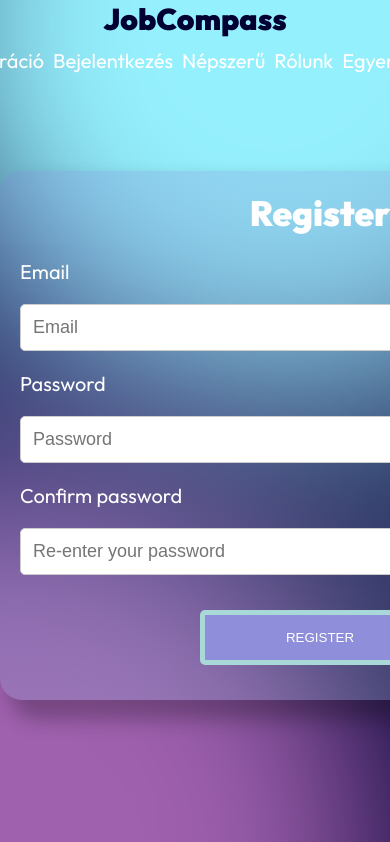
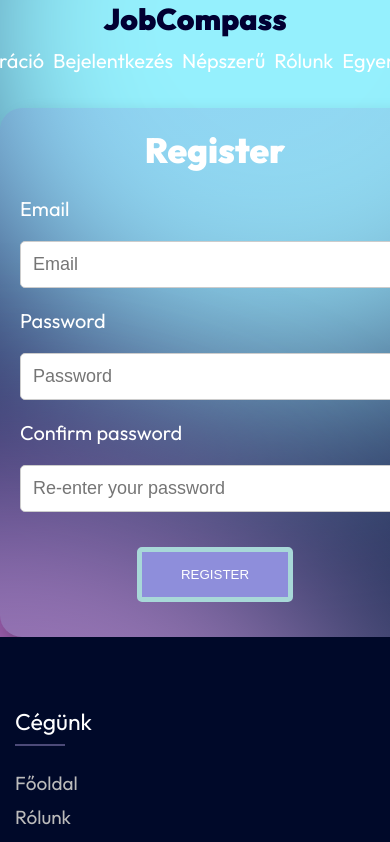
Before and after one commit to zsiza/JobCompass, an Angular app in the folder Angular/JobCompass/: page /register in a window 390 px wide. Shown: the top 842 px of the page. Built offline with nearby package versions, Linux system fonts and the light colour scheme.

Commit message:
register reszp.

```diff
--- a/Angular/JobCompass/src/app/pages/register/register.component.css
+++ b/Angular/JobCompass/src/app/pages/register/register.component.css
@@ -98,3 +98,31 @@ body { /*body formázás*/
     padding: 20px;
 
    }
+
+   @media screen and (max-width: 970px) {
+    .register-container {
+        width: 100%;
+        margin: auto;
+    }
+}
+
+@media screen and (max-width: 800px) {
+    .register-container {
+        width: 100%;
+        margin: auto;
+    }
+}
+
+@media screen and (max-width: 694px) {
+    .register-container {
+        width: 100%;
+        margin: auto;
+    }
+}
+
+@media screen and (max-width: 530px) {
+    .register-container {
+        width: 100%;
+        margin: auto;
+    }
+}
```
